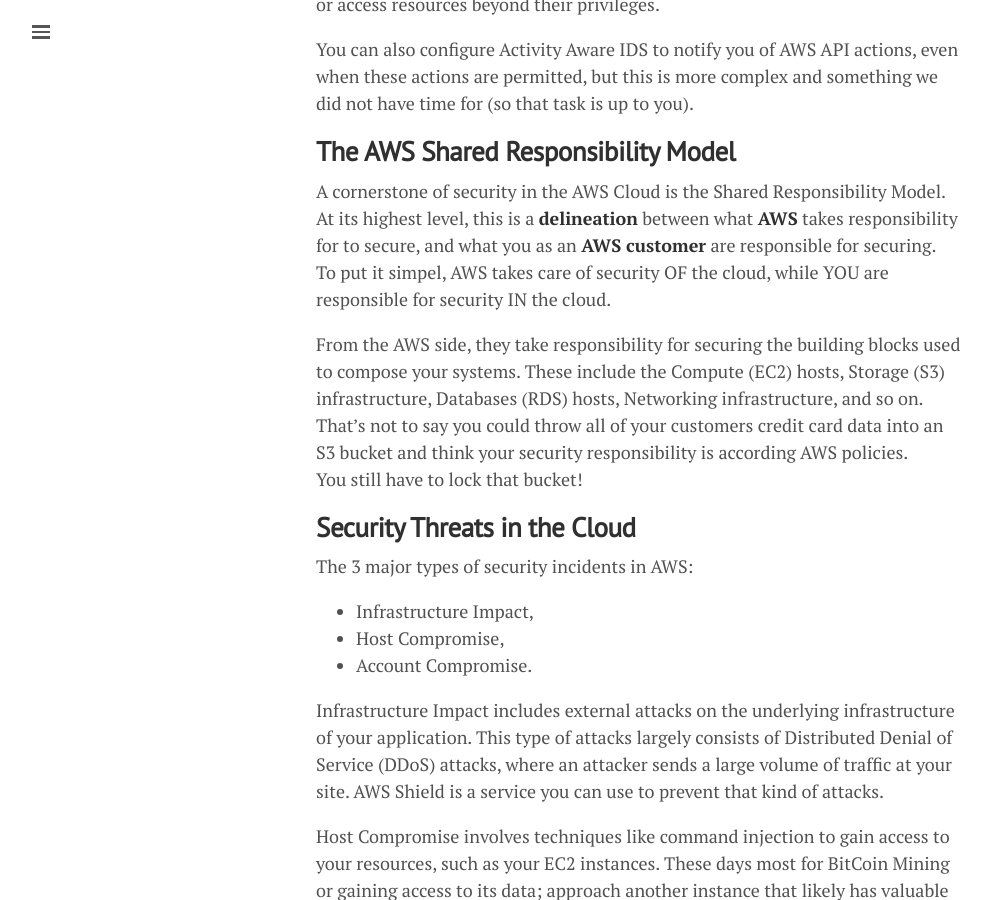
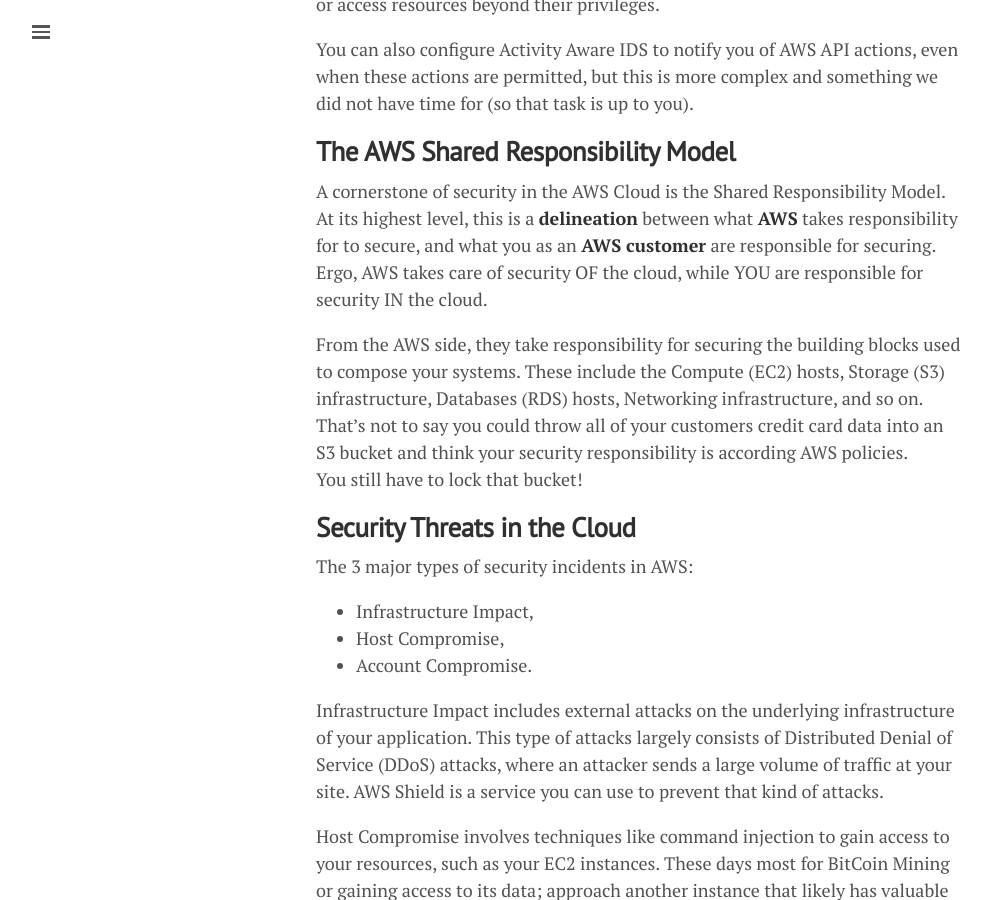
Before and after one commit to lgeurts/lgeurts.github.io, a Jekyll site: the page built from _posts/2021-11-02-activity-aware-ids-for-aws.md, in a window 1280 px wide and 900 px high, scrolled down 648 px. Shown: the whole window, without its empty margins (0-990 px from the left). Built offline with Jekyll 4.4.1, drawn with Linux system fonts in a browser that asks for light colours; nearby versions of some CDN libraries; comment, search, counter and statistics services are not loaded.

Commit message:
Update 2021-11-02-activity-aware-ids-for-aws.md

```diff
--- a/_posts/2021-11-02-activity-aware-ids-for-aws.md
+++ b/_posts/2021-11-02-activity-aware-ids-for-aws.md
@@ -18,7 +18,7 @@
 ## **The AWS Shared Responsibility Model**
 
 A cornerstone of security in the AWS Cloud is the Shared Responsibility Model. At its highest level, this is a **delineation** between what **AWS** takes responsibility for to secure, and what you as an **AWS customer** are responsible for securing.
-<br>To put it simpel, AWS takes care of security OF the cloud, while YOU are responsible for security IN the cloud.
+<br>Ergo, AWS takes care of security OF the cloud, while YOU are responsible for security IN the cloud.
 
 From the AWS side, they take responsibility for securing the building blocks used to compose your systems. These include the Compute (EC2) hosts, Storage (S3) infrastructure, Databases (RDS) hosts, Networking infrastructure, and so on. That’s not to say you could throw all of your customers credit card data into an S3 bucket and think your security responsibility is according AWS policies.
 <br>You still have to lock that bucket!
```
